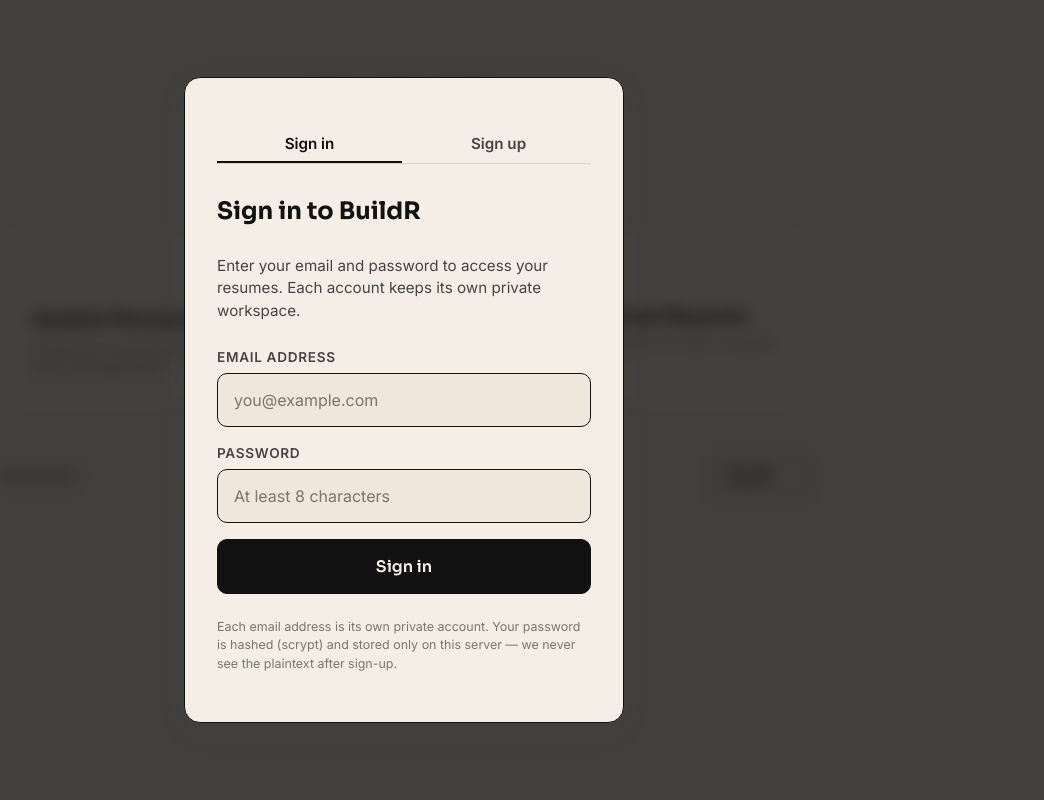
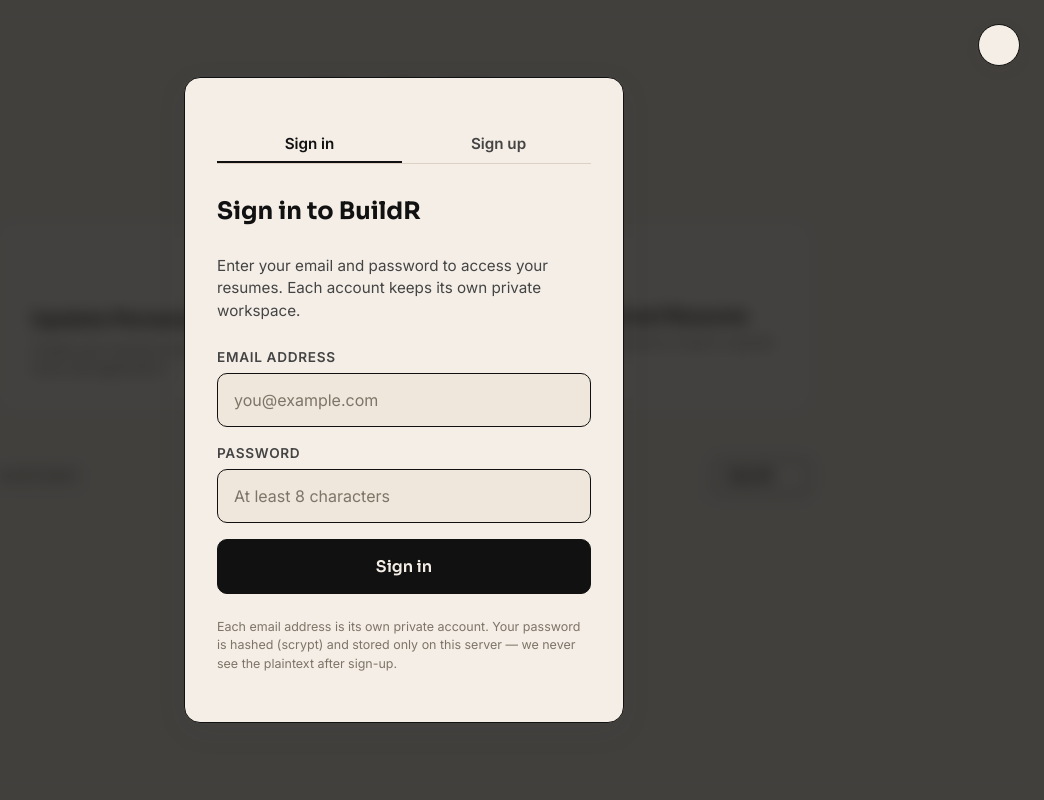
Before and after one commit to Hima-11-works/BuildR, a Flask app: page / in a window 1280 px wide. Shown: the whole page, without its empty margins (236-1280 px from the left). Run offline with Flask 3, Linux system fonts and the light colour scheme; some libraries are stand-ins or nearby versions.

Commit message:
feat: initialize frontend structure with index template, main application script, and base styles

```diff
--- a/static/style.css
+++ b/static/style.css
@@ -152,11 +152,11 @@ body:not(.no-transition) .theme-toggle {
 
 /* ── Theme Toggle Button ──────────────────────────────────── */
 .theme-toggle {
-    position: absolute;
-    top: var(--space-xl);
+    position: fixed;
+    top: var(--space-lg);
     right: var(--space-lg);
-    background: transparent;
-    border: 1px solid var(--border-subtle);
+    background-color: var(--bg-card);
+    border: 1px solid var(--border-strong);
     border-radius: var(--radius-full);
     width: 42px;
     height: 42px;
@@ -166,8 +166,10 @@ body:not(.no-transition) .theme-toggle {
     cursor: pointer;
     color: var(--text-primary);
     outline: none;
-    z-index: 10;
+    z-index: 5000;
     padding: 0;
+    box-shadow: var(--shadow-card);
+    transition: transform var(--transition-fast), background-color var(--transition-fast), border-color var(--transition-fast);
 }
 
 .theme-toggle:hover {
--- a/templates/index.html
+++ b/templates/index.html
@@ -41,10 +41,8 @@
 
 <body class="no-transition">
 
-    <div class="app-container">
-
-        <!-- Theme Toggle Switcher -->
-        <button type="button" id="theme-toggle" class="theme-toggle" aria-label="Toggle theme">
+    <!-- Global Floating Controls (direct children of body to escape .app-container stacking context) -->
+    <button type="button" id="theme-toggle" class="theme-toggle" aria-label="Toggle theme" title="Toggle theme">
         <i data-lucide="sun" class="theme-icon sun-icon"></i>
         <i data-lucide="moon" class="theme-icon moon-icon"></i>
     </button>
@@ -54,6 +52,8 @@
         <i data-lucide="log-out" class="sign-out-icon"></i>
         <span class="sign-out-label">Sign out</span>
     </button>
+
+    <div class="app-container">
         <!-- ═══════════════════════════════════════════════════════
          HOME VIEW
          ═══════════════════════════════════════════════════════ -->
```
Also changed, not shown: static/app.js. Lines whose indentation alone changed are shown as unchanged.
